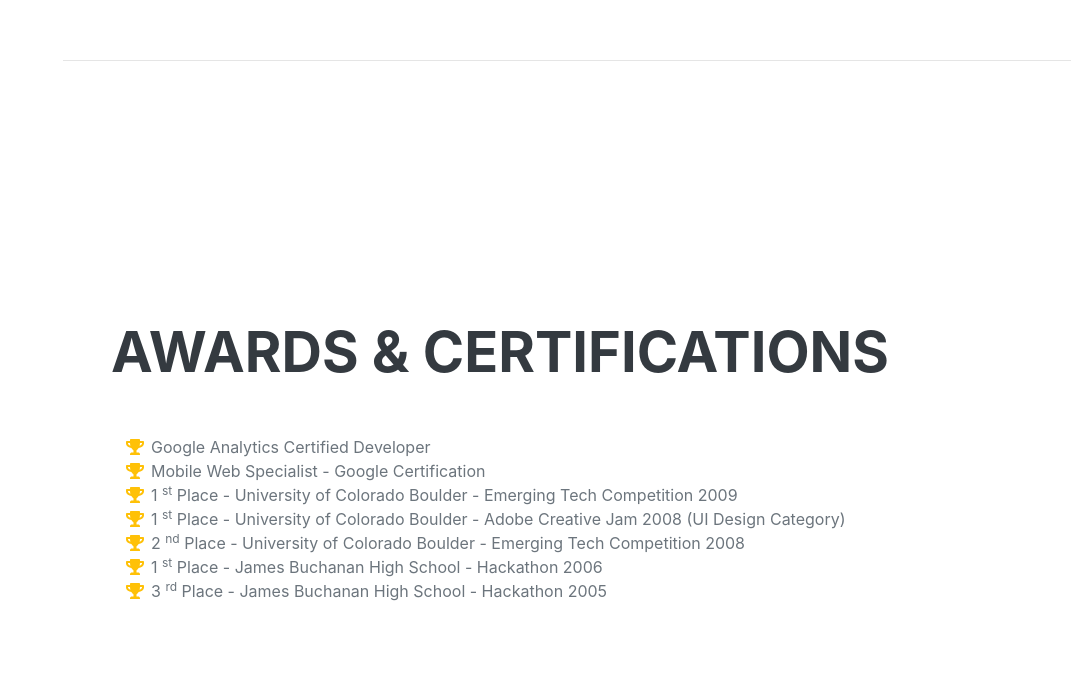
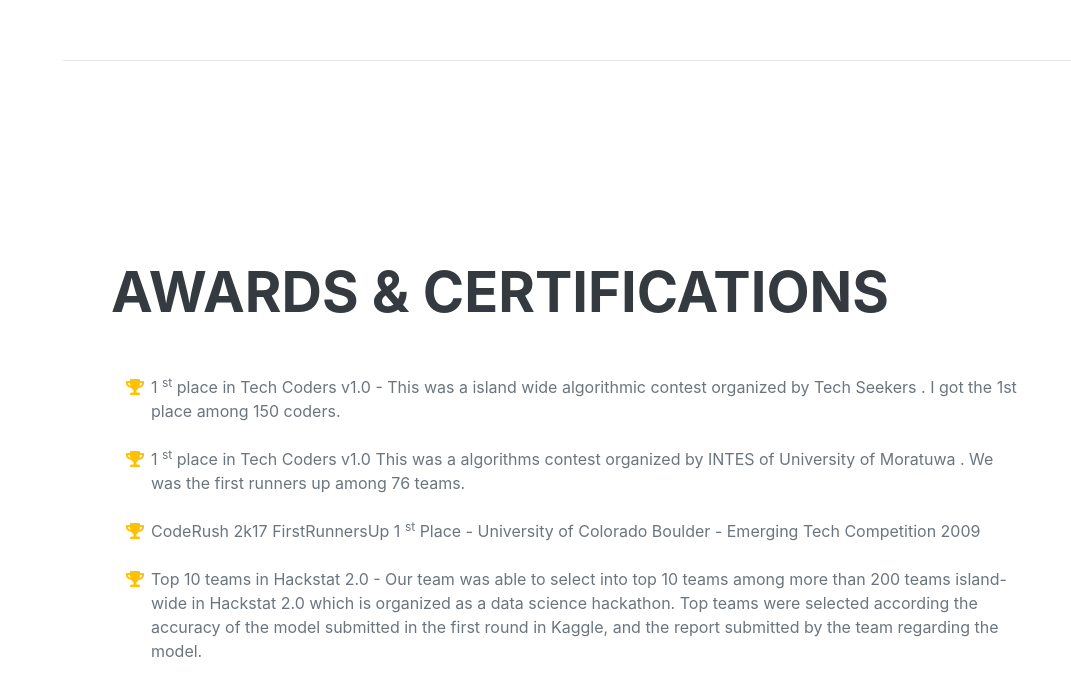
Before and after one commit to buddhikac96/buddhikac96.github.io, a plain HTML site: page index.html in a window 1280 px wide. Shown: the part 4016-4711 px from the top of the page, without its empty margins (209-1280 px from the left). Drawn offline with nearby package versions, Linux system fonts and the light colour scheme; a web font is replaced by a local one.

Commit message:
update awards section

```diff
--- a/index.html
+++ b/index.html
@@ -236,41 +236,36 @@
                     <ul class="fa-ul mb-0">
                         <li>
                             <span class="fa-li"><i class="fas fa-trophy text-warning"></i></span>
-                            Google Analytics Certified Developer
+                            1
+                            <sup>st</sup>
+                            place in Tech Coders v1.0 - This was a island wide algorithmic contest organized by Tech Seekers .
+                            I got the 1st place among 150 coders.
                         </li>
-                        <li>
-                            <span class="fa-li"><i class="fas fa-trophy text-warning"></i></span>
-                            Mobile Web Specialist - Google Certification
-                        </li>
+                        <br>
                         <li>
                             <span class="fa-li"><i class="fas fa-trophy text-warning"></i></span>
                             1
                             <sup>st</sup>
+                            place in Tech Coders v1.0
+                            This was a algorithms contest organized by INTES of University of Moratuwa .
+                            We was the first runners up among 76 teams.
+                        </li>
+                        <br>
+                        <li>
+                            <span class="fa-li"><i class="fas fa-trophy text-warning"></i></span>
+                            CodeRush 2k17 FirstRunnersUp
+                            1
+                            <sup>st</sup>
                             Place - University of Colorado Boulder - Emerging Tech Competition 2009
                         </li>
+                        <br>
                         <li>
                             <span class="fa-li"><i class="fas fa-trophy text-warning"></i></span>
-                            1
-                            <sup>st</sup>
-                            Place - University of Colorado Boulder - Adobe Creative Jam 2008 (UI Design Category)
-                        </li>
-                        <li>
-                            <span class="fa-li"><i class="fas fa-trophy text-warning"></i></span>
-                            2
-                            <sup>nd</sup>
-                            Place - University of Colorado Boulder - Emerging Tech Competition 2008
-                        </li>
-                        <li>
-                            <span class="fa-li"><i class="fas fa-trophy text-warning"></i></span>
-                            1
-                            <sup>st</sup>
-                            Place - James Buchanan High School - Hackathon 2006
-                        </li>
-                        <li>
-                            <span class="fa-li"><i class="fas fa-trophy text-warning"></i></span>
-                            3
-                            <sup>rd</sup>
-                            Place - James Buchanan High School - Hackathon 2005
+                            Top 10 teams in Hackstat 2.0 - Our team was able to select into top 10 teams
+                            among more than 200 teams island-wide in Hackstat 2.0 which is organized as a
+                            data science hackathon. Top teams were selected according the accuracy
+                            of the model submitted in the first round in Kaggle, and the report submitted by the team
+                            regarding the model.
                         </li>
                     </ul>
                 </div>
```
